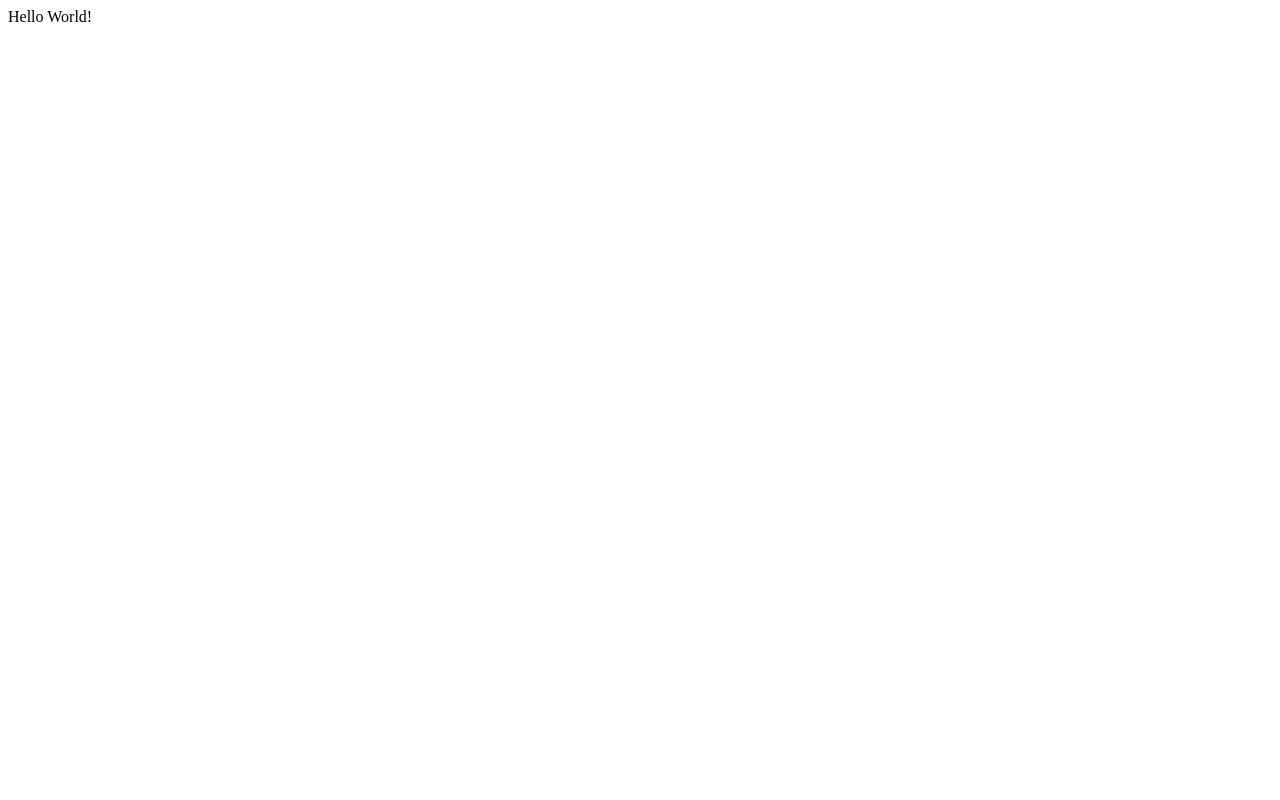
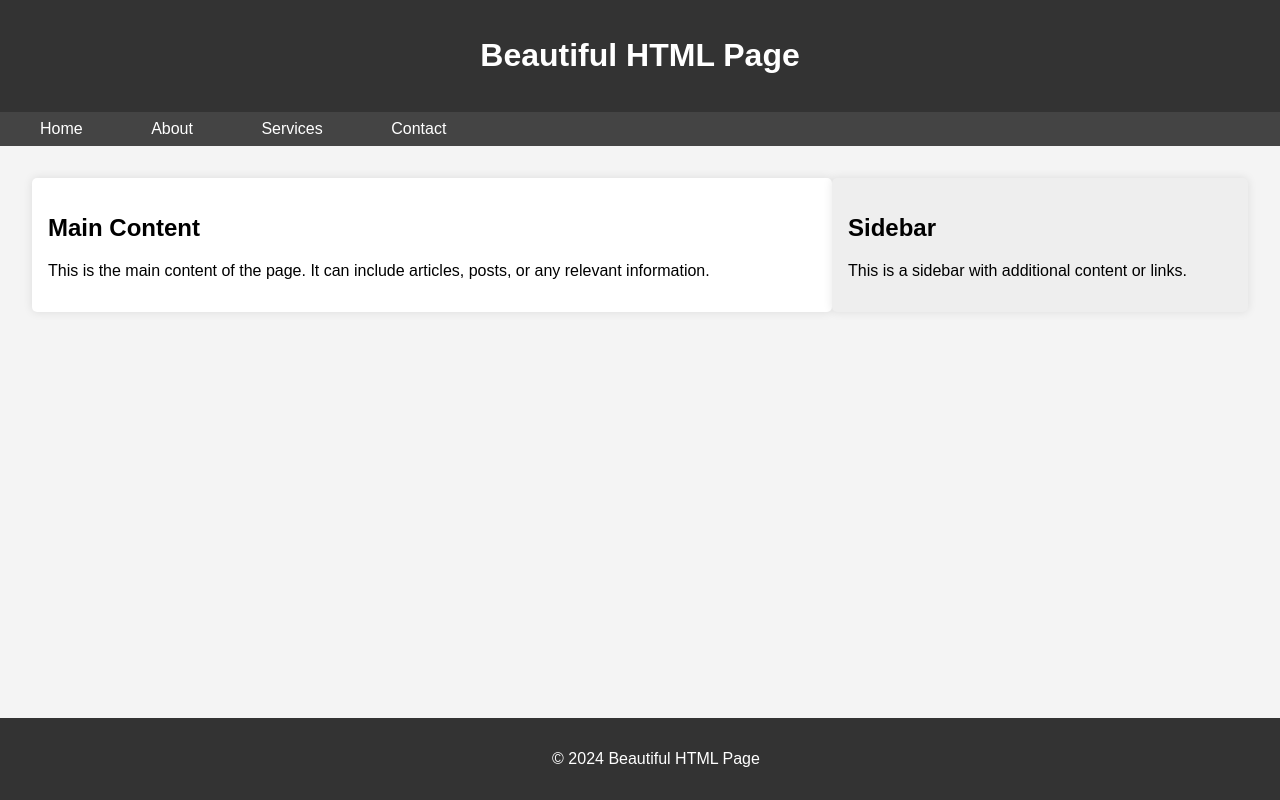
Before and after one commit to Sanjeev-kumar-seasia/netlifyproject, a plain HTML site: page index.html in a window 1280 px wide. Drawn offline with Linux system fonts and the light colour scheme.

Commit message:
Update index.html

```diff
--- a/index.html
+++ b/index.html
@@ -1,14 +1,101 @@
 <!DOCTYPE html>
-<html>
+<html lang="en">
+<head>
+    <meta charset="UTF-8">
+    <meta name="viewport" content="width=device-width, initial-scale=1.0">
+    <title>Beautiful HTML Page</title>
+    <style>
+        body {
+            font-family: 'Arial', sans-serif;
+            margin: 0;
+            padding: 0;
+            background-color: #f4f4f4;
+        }
 
-<head>
-	<title>
-		First Web Page
-	</title>
+        header {
+            background-color: #333;
+            color: #fff;
+            text-align: center;
+            padding: 1em;
+        }
+
+        nav {
+            background-color: #444;
+            padding: 0.5em;
+        }
+
+        nav a {
+            color: #fff;
+            text-decoration: none;
+            padding: 1em;
+            margin: 0 1em;
+        }
+
+        nav a:hover {
+            background-color: #555;
+        }
+
+        main {
+            display: flex;
+            justify-content: space-between;
+            padding: 2em;
+        }
+
+        section {
+            flex: 2;
+            background-color: #fff;
+            padding: 1em;
+            border-radius: 5px;
+            box-shadow: 0 0 10px rgba(0, 0, 0, 0.1);
+        }
+
+        aside {
+            flex: 1;
+            background-color: #eee;
+            padding: 1em;
+            border-radius: 5px;
+            box-shadow: 0 0 10px rgba(0, 0, 0, 0.1);
+        }
+
+        footer {
+            background-color: #333;
+            color: #fff;
+            text-align: center;
+            padding: 1em;
+            position: fixed;
+            width: 100%;
+            bottom: 0;
+        }
+    </style>
 </head>
+<body>
 
-<body>
-	Hello World!
+    <header>
+        <h1>Beautiful HTML Page</h1>
+    </header>
+
+    <nav>
+        <a href="#">Home</a>
+        <a href="#">About</a>
+        <a href="#">Services</a>
+        <a href="#">Contact</a>
+    </nav>
+
+    <main>
+        <section>
+            <h2>Main Content</h2>
+            <p>This is the main content of the page. It can include articles, posts, or any relevant information.</p>
+        </section>
+
+        <aside>
+            <h2>Sidebar</h2>
+            <p>This is a sidebar with additional content or links.</p>
+        </aside>
+    </main>
+
+    <footer>
+        <p>&copy; 2024 Beautiful HTML Page</p>
+    </footer>
+
 </body>
-
 </html>
```
